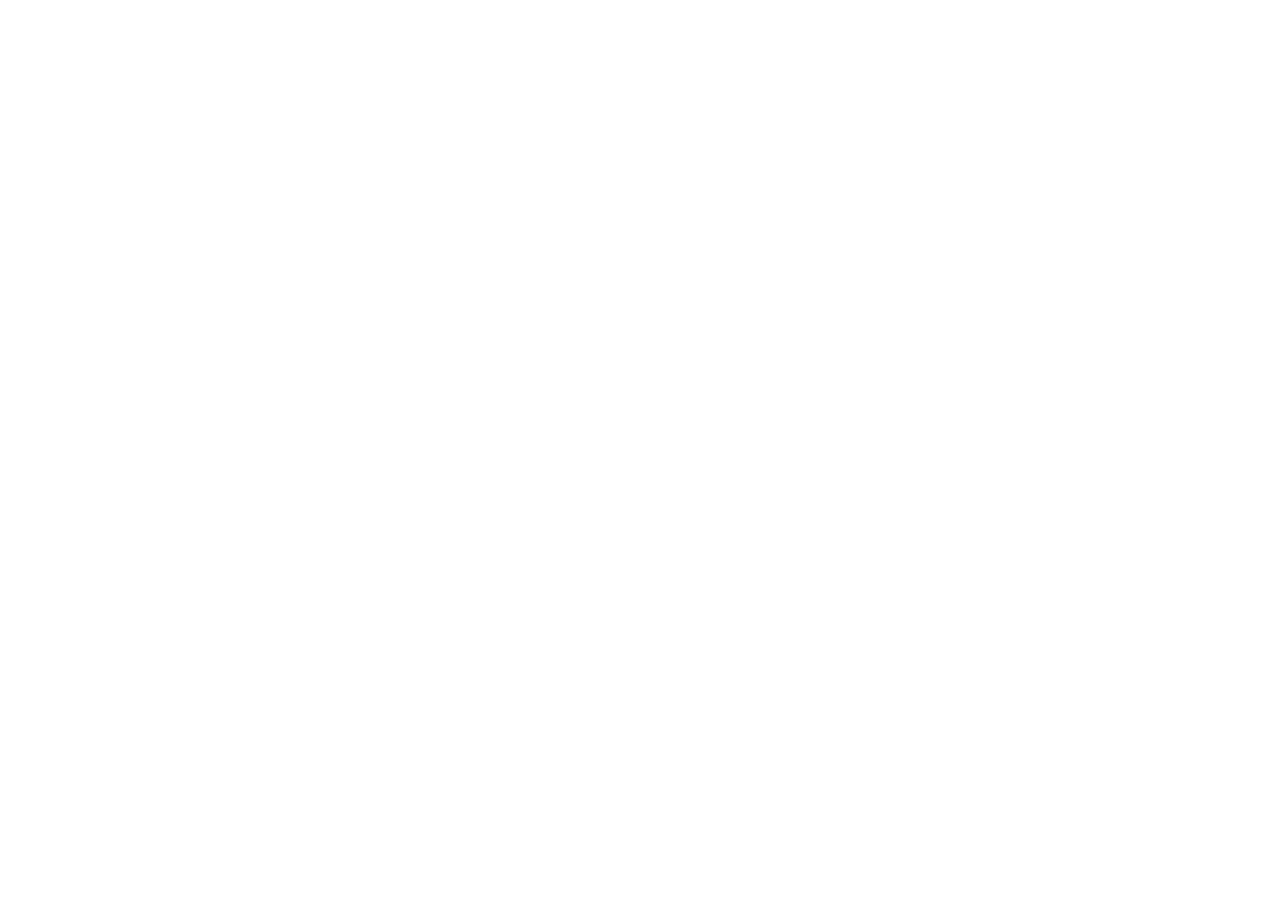
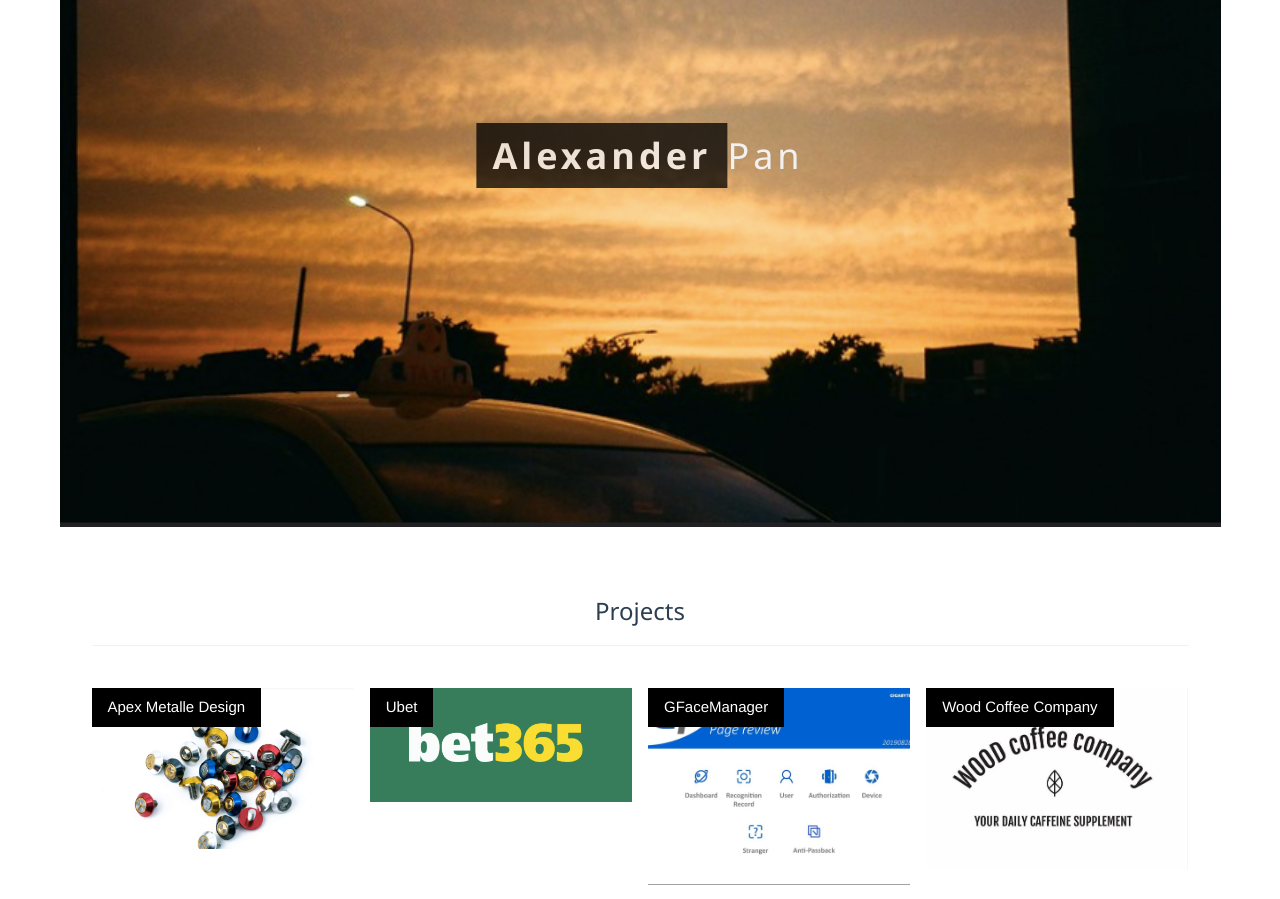
Before and after one commit to alexanderpanboy/portfolio, a Vue app: page /#/ in a window 1280 px wide. Shown: the part 320-1219 px from the top of the page. Before the commit the page ends 800 px from the top, so only its background shows below. Built offline with nearby package versions, Linux system fonts and the light colour scheme.

Commit message:
Fix router

```diff
--- a/src/components/Hi.vue
+++ b/src/components/Hi.vue
@@ -1,10 +1,155 @@
 <template>
-  <v-container>Hi</v-container>
+  <v-container>
+    <!-- Header -->
+    <header
+      class="w3-display-container w3-content w3-wide w3-animate-zoom"
+      style="max-width:1500px;"
+      id="home"
+    >
+      <img class="w3-image" src="/assets/mainPage.jpg" alt="MainPage" width="1500" height="800" />
+      <div class="w3-display-middle w3-margin-top w3-center">
+        <h1 class="w3-xxlarge w3-text-white">
+          <span class="w3-padding w3-black w3-opacity-min">
+            <b>Alexander</b>
+          </span>
+          <span class="w3-hide-small w3-text-light-grey">Pan</span>
+        </h1>
+      </div>
+    </header>
+
+    <!-- Page content -->
+    <div class="w3-content w3-padding" style="max-width:1564px">
+      <!-- Project Section -->
+      <div class="w3-container w3-padding-32" id="projects">
+        <h3 class="w3-border-bottom w3-border-light-grey w3-padding-16">Projects</h3>
+      </div>
+
+      <div class="w3-row-padding">
+        <div class="w3-col l3 m6 w3-margin-bottom">
+          <div class="w3-display-container projectsPhoto" type="button">
+            <router-link to="/metalle">
+              <div class="w3-display-topleft w3-black w3-padding">Apex Metalle Design</div>
+              <img src="/assets/metalle.jpg" alt="Apex" style="width:100%" />
+            </router-link>
+          </div>
+        </div>
+        <div class="w3-col l3 m6 w3-margin-bottom">
+          <div class="w3-display-container projectsPhoto" type="button">
+            <div class="w3-display-topleft w3-black w3-padding">Ubet</div>
+            <img src="/assets/ubet.jpg" alt="Ubet" style="width:100%" />
+          </div>
+        </div>
+        <div class="w3-col l3 m6 w3-margin-bottom">
+          <div class="w3-display-container projectsPhoto" type="button">
+            <div class="w3-display-topleft w3-black w3-padding">GFaceManager</div>
+            <img src="/assets/gFace.jpg" alt="GFace" style="width:100%" />
+          </div>
+        </div>
+        <div class="w3-col l3 m6 w3-margin-bottom">
+          <div class="w3-display-container projectsPhoto" type="button">
+            <div class="w3-display-topleft w3-black w3-padding">Wood Coffee Company</div>
+            <img src="/assets/woodCoffee.jpg" alt="WOOD" style="width:100%" />
+          </div>
+        </div>
+      </div>
+
+      <div class="w3-row-padding">
+        <div class="w3-col l3 m6 w3-margin-bottom">
+          <div class="w3-display-container projectsPhoto" type="button">
+            <div class="w3-display-topleft w3-black w3-padding">mag</div>
+            <img src="/assets/woodCoffee.jpg" alt="House" style="width:99%" />
+          </div>
+        </div>
+        <div class="w3-col l3 m6 w3-margin-bottom">
+          <div class="w3-display-container projectsPhoto" type="button">
+            <div class="w3-display-topleft w3-black w3-padding">foto</div>
+            <img src="/assets/woodCoffee.jpg" alt="House" style="width:99%" />
+          </div>
+        </div>
+      </div>
+
+      <!-- About Section -->
+      <div class="w3-container w3-padding-32" id="about">
+        <h3 class="w3-border-bottom w3-border-light-grey w3-padding-16">About</h3>
+        <p>
+          Hi there! I combine my unique design experiences into a tool kit that aids my clients in everything from
+          branding to web design. As an HCI student, I am working to integrate UX methodology and research into my work
+          as a designer to create beautiful and meaningful visual experiences. My interests include data visualization,
+          visual design psychology, and micro-interaction design. You'll often find me drinking iced Americano
+          (year-round) at a local coffee shop, poorly tending to my succulents, and playing with film camera.
+        </p>
+      </div>
+
+      <div class="w3-row-padding w3-redscal aboutBox" align="center">
+        <!-- WTFWTFWTF -->
+        <div class="w3-col l3 m6 w3-margin-bottom">
+          <div>
+            <img src="/assets/alexProfilePic.jpg" alt="Alex" style="width:100%" />
+          </div>
+          <h3>Alexander Pan</h3>
+          <p class="w3-opacity">CEO & Founder</p>
+          <p>
+            I'm a Designer with a passion for effective design that helps both the client and user achieve their goals.
+            I'm currently pursuing a Master's degree in Human-Computer Interaction and Design at UC Irvine while working
+            as an intern full stack developer at GIGABYTE Technology. Feel free to take a look at some of my work.
+          </p>
+          <p>
+            <a href="#contact">
+              <button style="margin-bottom:5px;" class="w3-button w3-dark-grey w3-block">Contact</button>
+            </a>
+            <a href="/assets/APAN.pdf" target="_blank">
+              <button class="w3-button w3-dark-grey w3-block">Resume</button>
+            </a>
+          </p>
+        </div>
+      </div>
+
+      <!-- Contact Section -->
+      <div class="w3-container w3-padding-32" id="contact">
+        <h3 class="w3-border-bottom w3-border-light-grey w3-padding-16">Contact</h3>
+        <p>Lets get in touch and talk about your next project.</p>
+        <form action="/action_page.php" target="_blank">
+          <input class="w3-input w3-border" type="text" placeholder="Name" required name="Name" />
+          <input
+            class="w3-input w3-section w3-border"
+            type="text"
+            placeholder="Email"
+            required
+            name="Email"
+          />
+          <input
+            class="w3-input w3-section w3-border"
+            type="text"
+            placeholder="Subject"
+            required
+            name="Subject"
+          />
+          <input
+            class="w3-input w3-section w3-border"
+            type="text"
+            placeholder="Comment"
+            required
+            name="Comment"
+          />
+          <button class="w3-button w3-black w3-section" type="submit">
+            <i class="fa fa-paper-plane"></i> SEND MESSAGE
+          </button>
+        </form>
+      </div>
+
+      <!-- Image of location/map -->
+      <div class="w3-container">
+        <img src="/assets/mountainView.jpg" class="w3-image" style="width:100%" />
+      </div>
+
+      <!-- End page content -->
+    </div>
+  </v-container>
 </template>
 
 <script>
 export default {
-  name: "metalle",
+  name: "aa",
 
   data: () => ({})
 };
```
